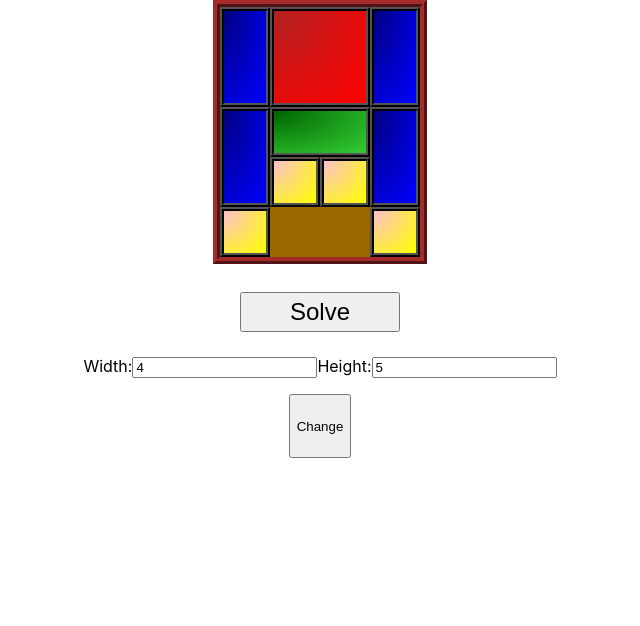
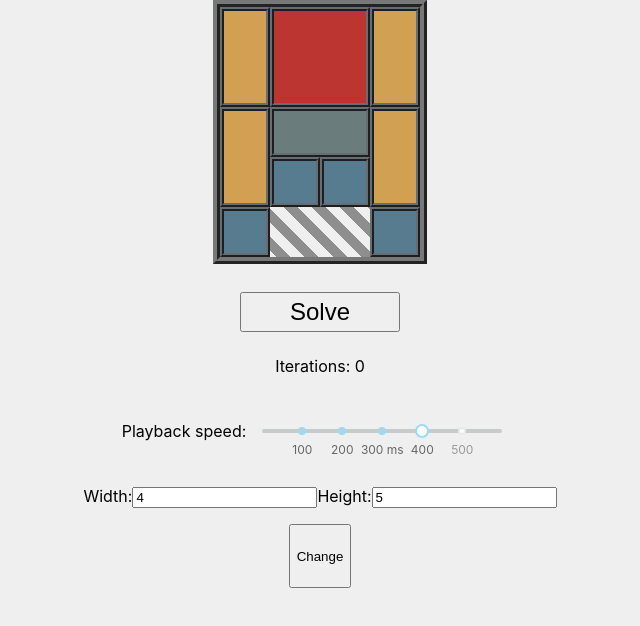
Before and after one commit to cedricoode/klotski-app, a React (Create React App) app: page / in a window 1280 px wide. Shown: the top 626 px of the page, without its empty margins (320-960 px from the left). Built offline with nearby package versions, Linux system fonts and the light colour scheme.

Commit message:
change playback speed

```diff
--- a/src/App.css
+++ b/src/App.css
@@ -1,3 +1,6 @@
+body {
+  background-color: #efefef;
+}
 .App {
   text-align: center;
 }
@@ -34,30 +37,42 @@
 #frame {
   position: relative;
   display: inline-block;
-  background: #996600;
+  /* background: #c7ccca; */
   width: 200px;
   height: 250px;
-  border: 7px ridge brown;
+  border: 7px ridge #787878;
+  background: repeating-linear-gradient(
+    45deg,
+    #8e8e8e,
+    #8e8e8e 10px,
+    #efefef 10px,
+    #efefef 20px
+  );
 }
 
 .block {
   box-sizing: border-box; /* create the border "inside" the element */
-  border: 4px ridge black;
+  border: 4px ridge #686d74;
   position: absolute;
 }
 
 .cube {
-  background: radial-gradient(ellipse at top left, firebrick, red);
+  background: radial-gradient(ellipse at top left, #bd3530, #bd3530);
 }
 
 .v2 {
-  background: radial-gradient(ellipse at top left, navy, blue);
+  background: radial-gradient(ellipse at top left, #d2a052, #d2a052);
 }
 
 .h2 {
-  background: radial-gradient(ellipse at top left, darkgreen, limegreen);
+  background: radial-gradient(ellipse at top left, #6b7c7c, #6b7c7c);
 }
 
 .blk {
-  background: radial-gradient(ellipse at top left, pink, yellow);
+  background: radial-gradient(ellipse at top left, #577b8f, #577b8f);
 }
+
+.rc-slider {
+  width: 240px;
+  margin: 16px;
+}
--- a/src/Board.js
+++ b/src/Board.js
@@ -1,7 +1,20 @@
 import React, { PureComponent } from "react";
+import Slider from "rc-slider";
+import "rc-slider/assets/index.css";
+
 import { gamePositions, PieceType, Game, GamePosition } from "./klotski";
 
+const SliderWithTooltip = Slider.createSliderWithTooltip(Slider);
+
 const SOLVER_MAX_FRAME_TIME = 100;
+const PRIMAY_BUTTON_TEXT_MAP = {
+  solving: "Solving...",
+  playing: "Pause",
+  paused: "Continue",
+  finished: "Reinitialize",
+  undefined: "Solve",
+  solved: "Play"
+};
 export default class Board extends PureComponent {
   static width = 200;
   static height = 250;
@@ -14,41 +27,53 @@ export default class Board extends PureComponent {
     const game = new Game(gamePosition);
 
     this.state = {
+      playbackSpeed: 400,
       initialPieces,
       gamePosition,
+      iteration: 0,
       game,
+      step: 0,
       solving: false
     };
   }
 
   componentDidMount() {}
 
+  handleAfterChange = value => {
+    this.setState({ playbackSpeed: value });
+    setImmediate(() => {
+      if (this.state.autoPlayState === "paused") {
+        this.playGame();
+      }
+    });
+  };
+
   handlePlay = () => {
-    const { intervalHandle, game, autoPlayState } = this.state;
+    const { game, autoPlayState } = this.state;
 
     if (autoPlayState === undefined && !game.isCalculated()) {
       this.setState({
         autoPlayState: "solving"
       });
-      return requestAnimationFrame(this.frameSolve);
+      game.findSolution();
+      this.setState({
+        autoPlayState: "solved",
+        iteration: game.index
+      });
     }
     if (autoPlayState === "solving") {
       return;
     } else if (autoPlayState === "solved") {
       this.playGame();
     } else if (autoPlayState === "playing") {
-      clearInterval(intervalHandle);
-      this.setState({
-        intervalHandle: undefined,
-        autoPlayState: "paused"
-      });
+      this.pauseGame();
     } else if (autoPlayState === "paused") {
       this.playGame();
     } else if (autoPlayState === "finished") {
       this.setState({
         intervalHandle: undefined,
-        autoPlayState: undefined,
-        step: undefined
+        autoPlayState: "solved",
+        step: 0
       });
     }
   };
@@ -71,6 +96,9 @@ export default class Board extends PureComponent {
       } else {
         game.bfsSearchSolution(curr);
       }
+      this.setState({
+        iteration: game.index
+      });
       game.index++;
       // count % 10 === 0 && console.log(count);
       count++;
@@ -85,13 +113,12 @@ export default class Board extends PureComponent {
     requestAnimationFrame(this.frameSolve);
   };
 
-  playGame() {
+  playGame = () => {
     let { game, plays, step } = this.state;
-    plays = plays || (game.hasSolution() && game.getSolution());
+    plays = plays || game.getSolution();
     if (!plays) {
-      alert("No solution found!");
+      return alert("No solution found!");
     }
-    step = step === undefined ? 0 : step;
     const handle = setInterval(() => {
       if (step < plays.length) {
         this.setState({ step });
@@ -100,14 +127,25 @@ export default class Board extends PureComponent {
         handle && clearInterval(handle);
         this.setState({ intervalHandle: undefined, autoPlayState: "finished" });
       }
-    }, 100);
+    }, this.state.playbackSpeed);
     this.setState({
       intervalHandle: handle,
       autoPlayState: "playing",
       plays,
       step
     });
-  }
+  };
+
+  pauseGame = () => {
+    console.log("pausing game");
+    const { intervalHandle } = this.state;
+    if (intervalHandle) {
+      clearInterval(intervalHandle);
+    }
+    if (this.state.autoPlayState === "playing") {
+      this.setState({ intervalHandle: undefined, autoPlayState: "paused" });
+    }
+  };
 
   getBoardToRender = () => {
     const { autoPlayState, step, plays } = this.state;
@@ -138,27 +176,47 @@ export default class Board extends PureComponent {
     return rslt;
   }
   render() {
-    const blocks = this.renderBlocks();
-    const buttonTextMap = {
-      solving: "Solving...",
-      playing: "Pause",
-      paused: "Continue",
-      finished: "Reinitialize",
-      undefined: "Solve",
-      solved: "Play"
-    };
     const { autoPlayState } = this.state;
     return (
       <div>
-        <div id="frame">{blocks}</div>
+        <div id="frame">{this.renderBlocks()}</div>
         <div>
           <button
             style={{ width: 160, height: 40, margin: 24, fontSize: 24 }}
             onClick={this.handlePlay}
             disabled={autoPlayState === "solving"}
           >
-            {buttonTextMap[autoPlayState]}
+            {PRIMAY_BUTTON_TEXT_MAP[autoPlayState]}
           </button>
+          <div style={{}}>Iterations: {this.state.iteration}</div>
+          <div
+            style={{
+              display: "flex",
+              justifyContent: "center",
+              alignItems: "center",
+              margin: 32
+            }}
+          >
+            <div>Playback speed: </div>
+            <SliderWithTooltip
+              railStyle={{ backgroundColor: "#c7ccca" }}
+              trackStyle={{ backgroundColor: "transparent" }}
+              activeDotStyle={{ backgroundColor: "transparent" }}
+              onBeforeChange={this.pauseGame}
+              onAfterChange={this.handleAfterChange}
+              min={0}
+              max={600}
+              step={10}
+              defaultValue={this.state.playbackSpeed}
+              marks={{
+                100: "100",
+                200: "200",
+                300: "300 ms",
+                400: "400",
+                500: "500"
+              }}
+            />
+          </div>
         </div>
       </div>
     );
--- a/src/klotski.js
+++ b/src/klotski.js
@@ -625,11 +625,10 @@ export class Game {
 
   findSolution = (maxSolution = 1) => {
     //try each move for each piece.
-    let index = 0;
-    while (index < this.positions.length) {
-      const curr = this.positions[index];
+    this.index = 0;
+    while (this.index < this.positions.length) {
+      const curr = this.positions[this.index];
       if (curr.isResolved()) {
-        console.log(`Find a solution: ${index}`);
         this.solutionCounts++;
         this.solutions.push(curr.getHash());
         if (this.solutionCounts >= maxSolution) {
@@ -638,7 +637,7 @@ export class Game {
       } else {
         this.bfsSearchSolution(curr);
       }
-      index++;
+      this.index++;
     }
   };
 
@@ -674,9 +673,10 @@ export class Game {
 
   getSolution(index = 0) {
     if (this.solutions.length === 0) {
-      throw new Error("no solutions");
+      return null;
     }
-    return this.memories[this.solutions[index]].reversePlay();
+    this.plays = this.memories[this.solutions[index]].reversePlay();
+    return this.plays;
   }
 }
 
```
